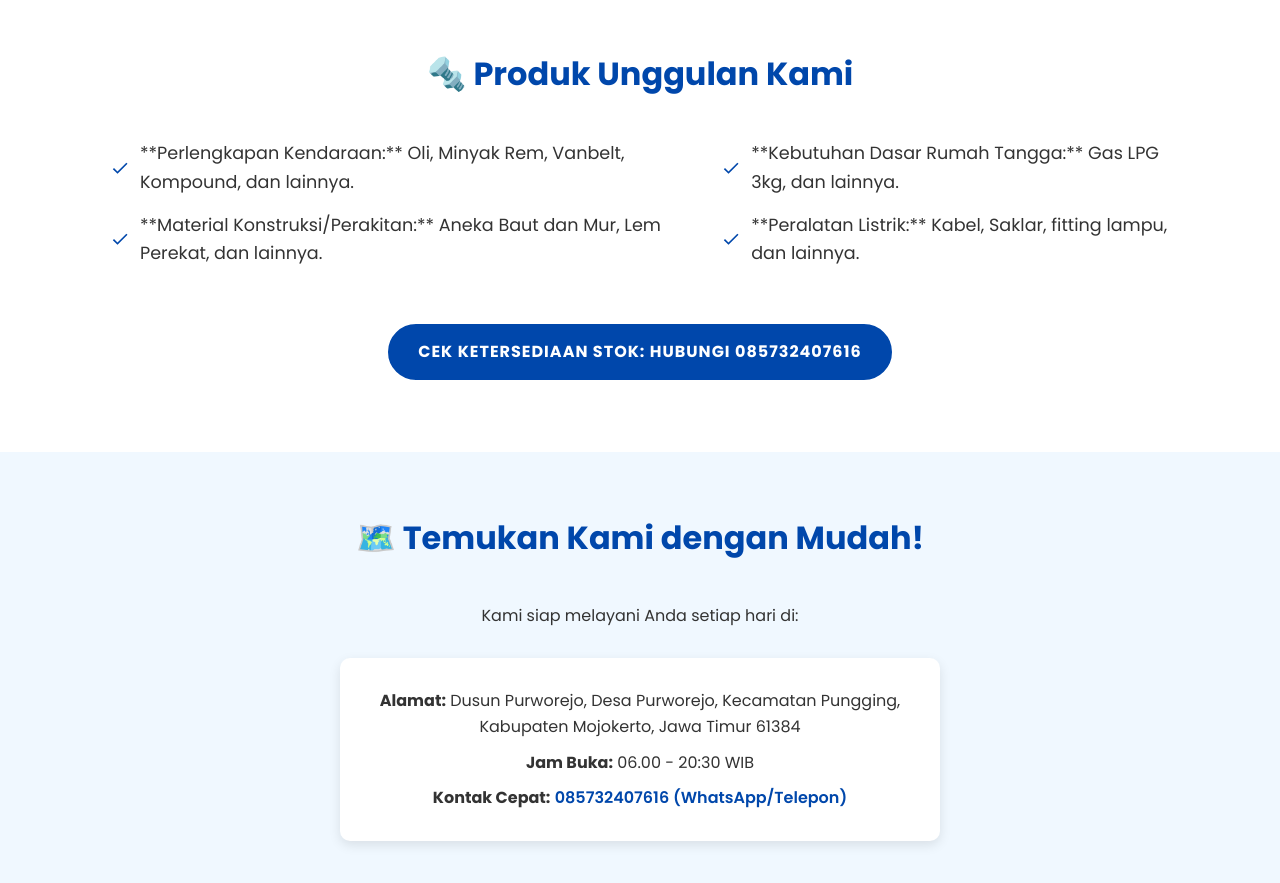
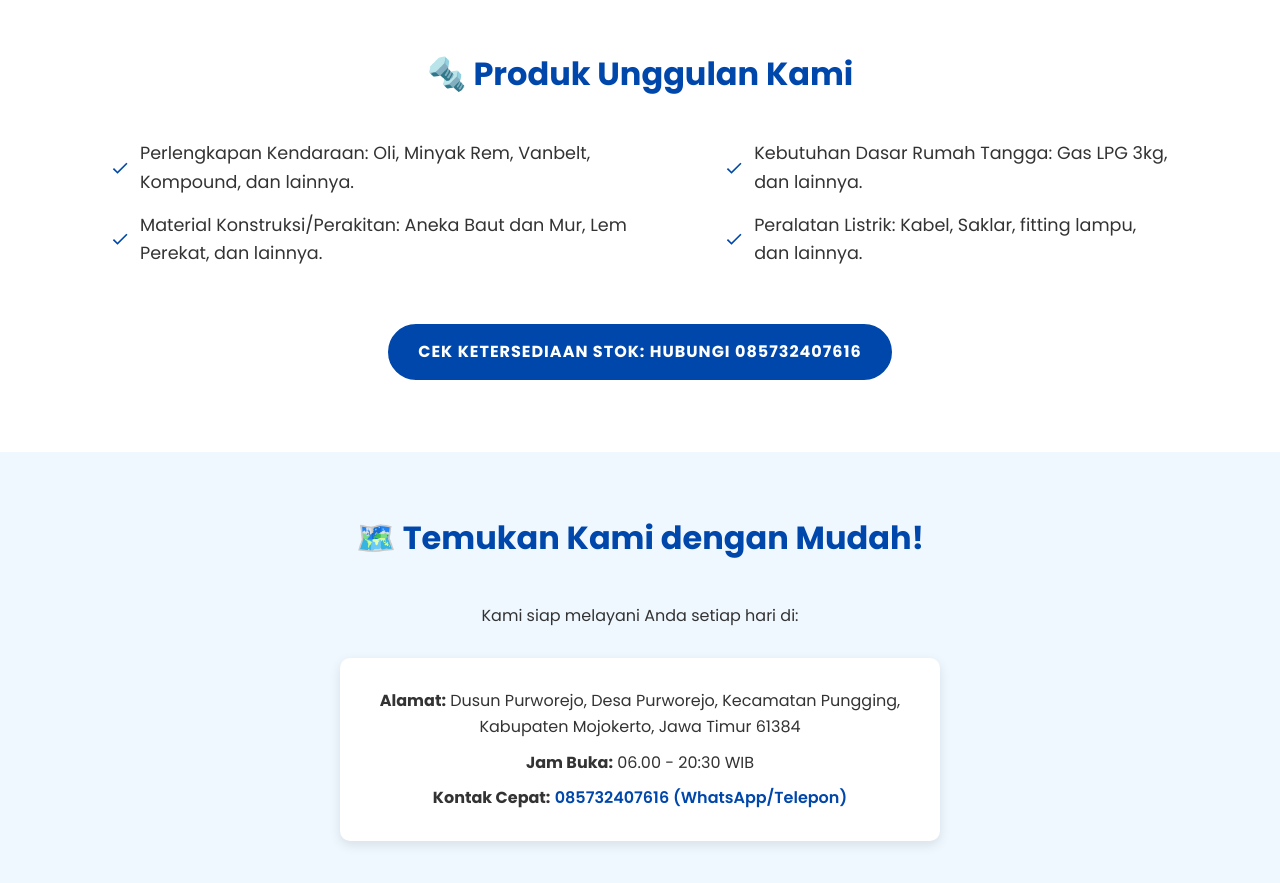
Before and after one commit to elbazz-cpu/sumber-rejeki-landing-page, a plain HTML site: page index.html in a window 1280 px wide. Shown: the part 1100-1983 px from the top of the page. Drawn offline with Linux system fonts and the light colour scheme.

Commit message:
Update index.html

```diff
--- a/index.html
+++ b/index.html
@@ -52,12 +52,12 @@
             <h3>🔩 Produk Unggulan Kami</h3>
             <div class="produk-flex">
                 <ul>
-                    <li>**Perlengkapan Kendaraan:** Oli, Minyak Rem, Vanbelt, Kompound, dan lainnya.</li>
-                    <li>**Material Konstruksi/Perakitan:** Aneka Baut dan Mur, Lem Perekat, dan lainnya.</li>
+                    <li>Perlengkapan Kendaraan: Oli, Minyak Rem, Vanbelt, Kompound, dan lainnya.</li>
+                    <li>Material Konstruksi/Perakitan: Aneka Baut dan Mur, Lem Perekat, dan lainnya.</li>
                 </ul>
                 <ul>
-                    <li>**Kebutuhan Dasar Rumah Tangga:** Gas LPG 3kg, dan lainnya.</li>
-                    <li>**Peralatan Listrik:** Kabel, Saklar, fitting lampu, dan lainnya.</li>
+                    <li>Kebutuhan Dasar Rumah Tangga: Gas LPG 3kg, dan lainnya.</li>
+                    <li>Peralatan Listrik: Kabel, Saklar, fitting lampu, dan lainnya.</li>
                 </ul>
             </div>
             <a href="tel:+6285732407616" class="cta-button secondary">
```
